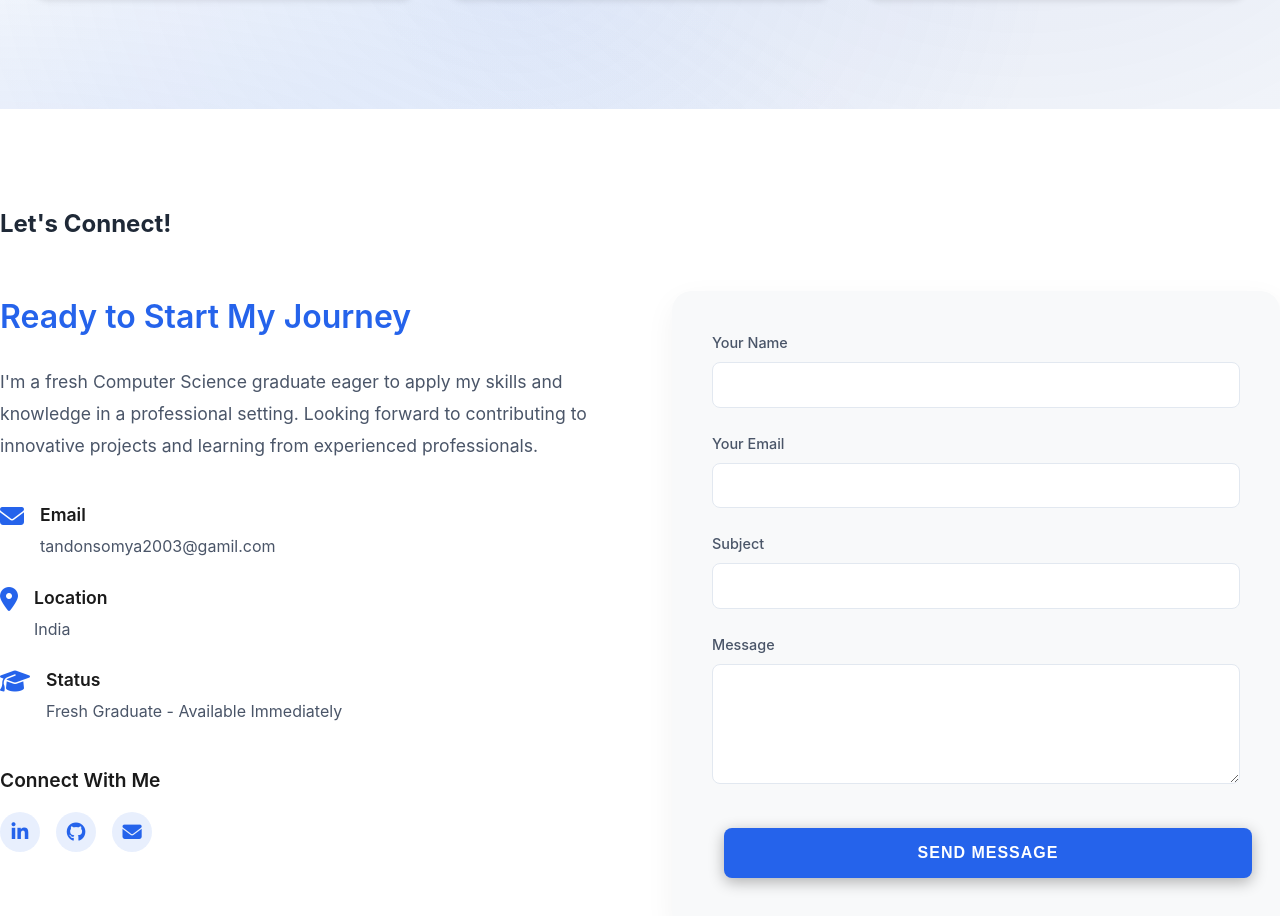
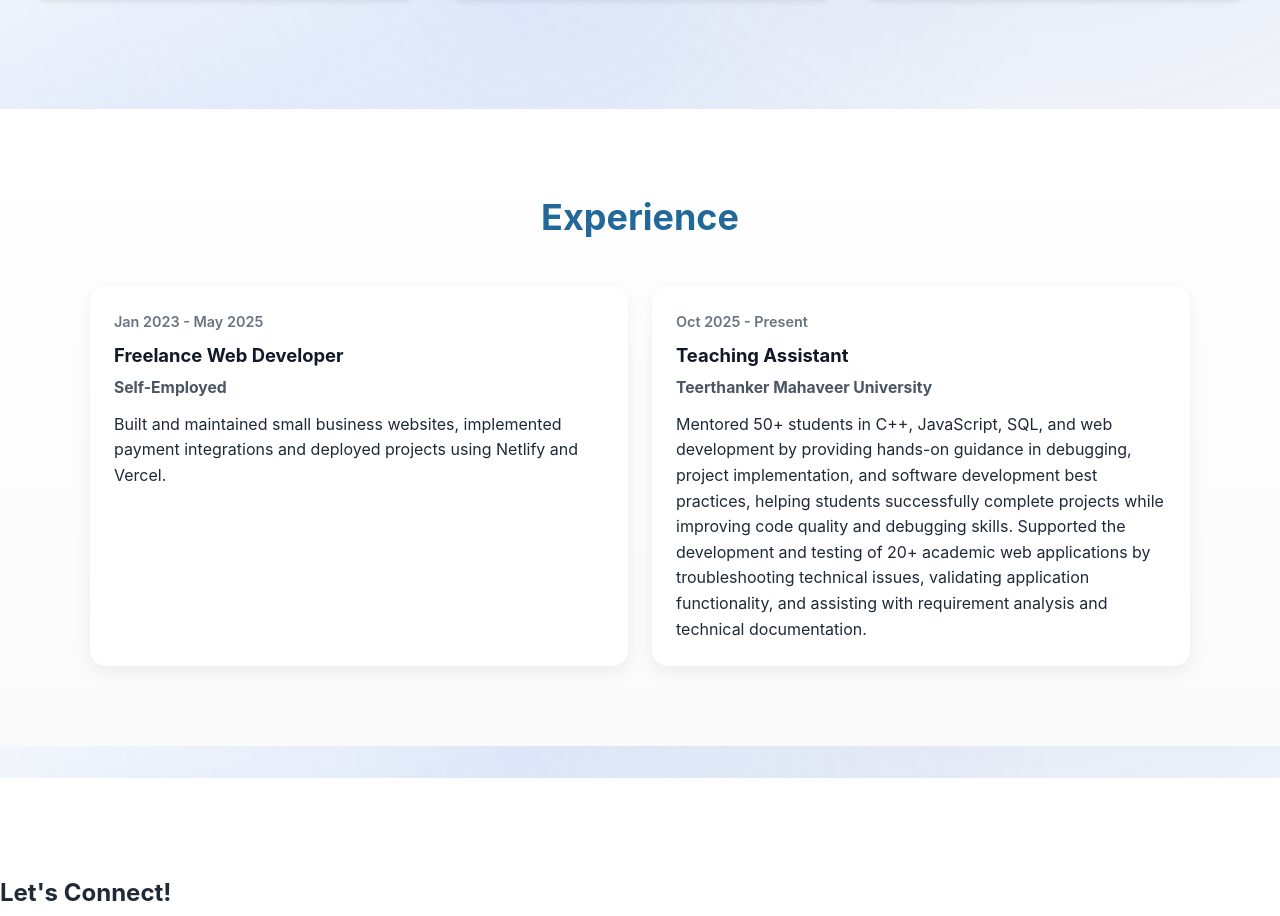
Before and after one commit to somya-21/Portfolio, a plain HTML site: page index.html in a window 1280 px wide. Shown: the part 4217-5133 px from the top of the page. Drawn offline with Linux system fonts and the light colour scheme.

Commit message:
Add Experience

```diff
--- a/index.html
+++ b/index.html
@@ -250,6 +250,27 @@ Built 12+ reusable React components using JavaScript (ES6+), HTML5, and CSS3, im
         </div>
     </div>
 </section>
+    <!-- Experience Section -->
+    <section id="experience" class="experience">
+        <h2>Experience</h2>
+        <div class="experience-container">
+
+            <div class="experience-item">
+                <div class="experience-date">Jan 2023 - May 2025</div>
+                <h3>Freelance Web Developer</h3>
+                <h4>Self-Employed</h4>
+                <p>Built and maintained small business websites, implemented payment integrations and deployed projects using Netlify and Vercel.</p>
+            </div>
+            <div class="experience-item">
+                <div class="experience-date">Oct 2025 - Present</div>
+                <h3>Teaching Assistant</h3>
+                <h4>Teerthanker Mahaveer University</h4>
+                <p>Mentored 50+ students in C++, JavaScript, SQL, and web development by providing hands-on guidance in debugging, project implementation, and software development best practices, helping students successfully complete projects while improving code quality and debugging skills.
+	Supported the development and testing of 20+ academic web applications by troubleshooting technical issues, validating application functionality, and assisting with requirement analysis and technical documentation.
+</p>
+            </div>
+        </div>
+    </section>
 
     <!-- Contact Section -->
     <section id="contact" class="contact">
--- a/style.css
+++ b/style.css
@@ -636,6 +636,59 @@ section:hover::before {
 .about {
     padding: 6rem 5% 3rem;
     background-color: var(--bg-color);
+}
+
+/* Experience Section */
+.experience {
+    padding: 5rem 5%;
+    background: linear-gradient(180deg, rgba(255,255,255,0.98), rgba(250,250,250,0.98));
+}
+
+.experience h2 {
+    text-align: center;
+    margin-bottom: 2.5rem;
+    color: var(--primary-color);
+    font-size: 2.25rem;
+}
+
+.experience-container {
+    max-width: 1100px;
+    margin: 0 auto;
+    display: grid;
+    grid-template-columns: repeat(auto-fit, minmax(280px, 1fr));
+    gap: 1.5rem;
+}
+
+.experience-item {
+    background: #ffffff;
+    border-radius: 1rem;
+    padding: 1.5rem;
+    box-shadow: 0 6px 18px rgba(16, 24, 40, 0.06);
+    transition: transform 0.25s ease, box-shadow 0.25s ease;
+}
+
+.experience-item:hover {
+    transform: translateY(-6px);
+    box-shadow: 0 12px 30px rgba(37, 99, 235, 0.12);
+}
+
+.experience-date {
+    font-size: 0.9rem;
+    color: #6b7280;
+    margin-bottom: 0.5rem;
+    font-weight: 600;
+}
+
+.experience-item h3 {
+    color: #111827;
+    margin-bottom: 0.25rem;
+    font-size: 1.15rem;
+}
+
+.experience-item h4 {
+    color: #4b5563;
+    font-size: 0.98rem;
+    margin-bottom: 0.75rem;
 }
 
 .about-container {
```
